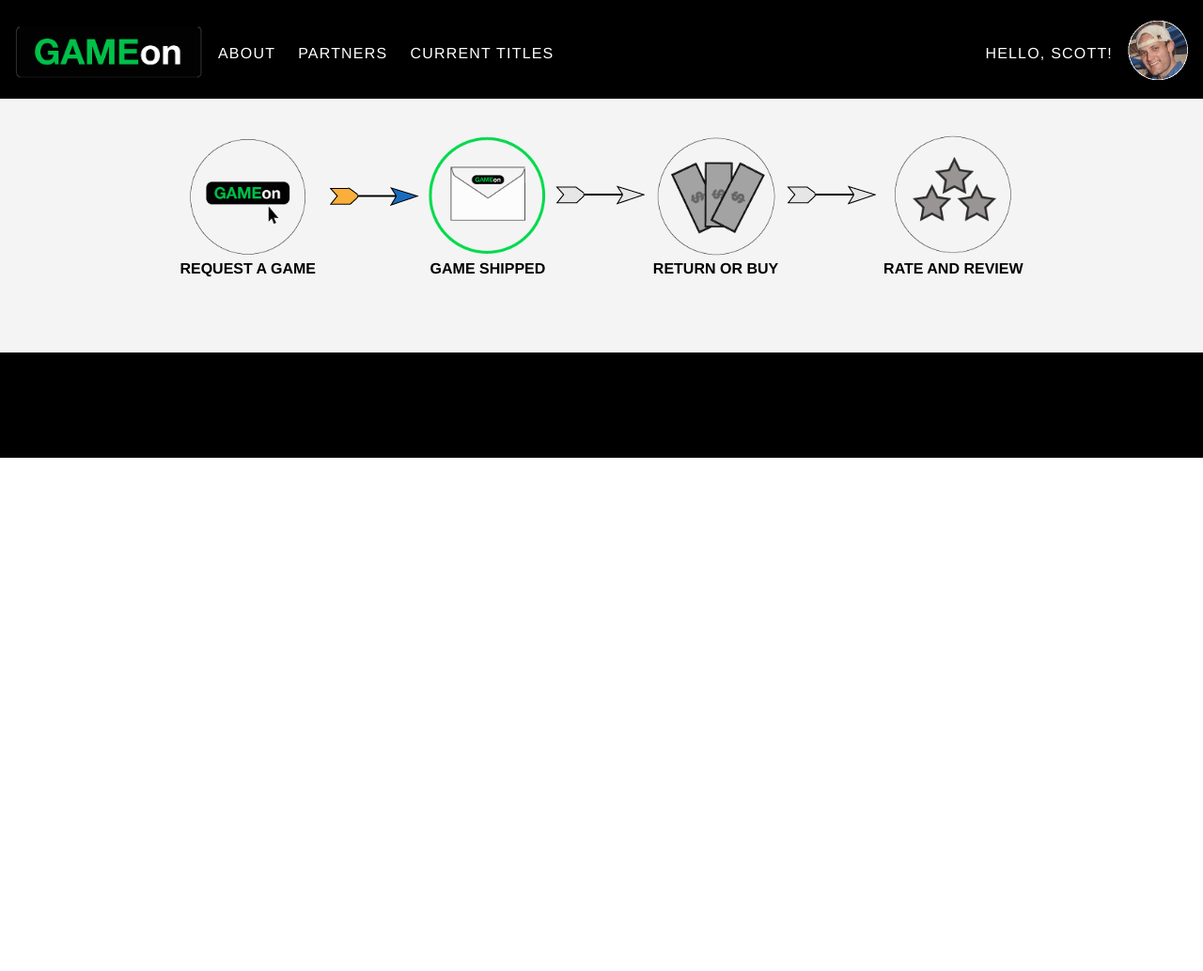
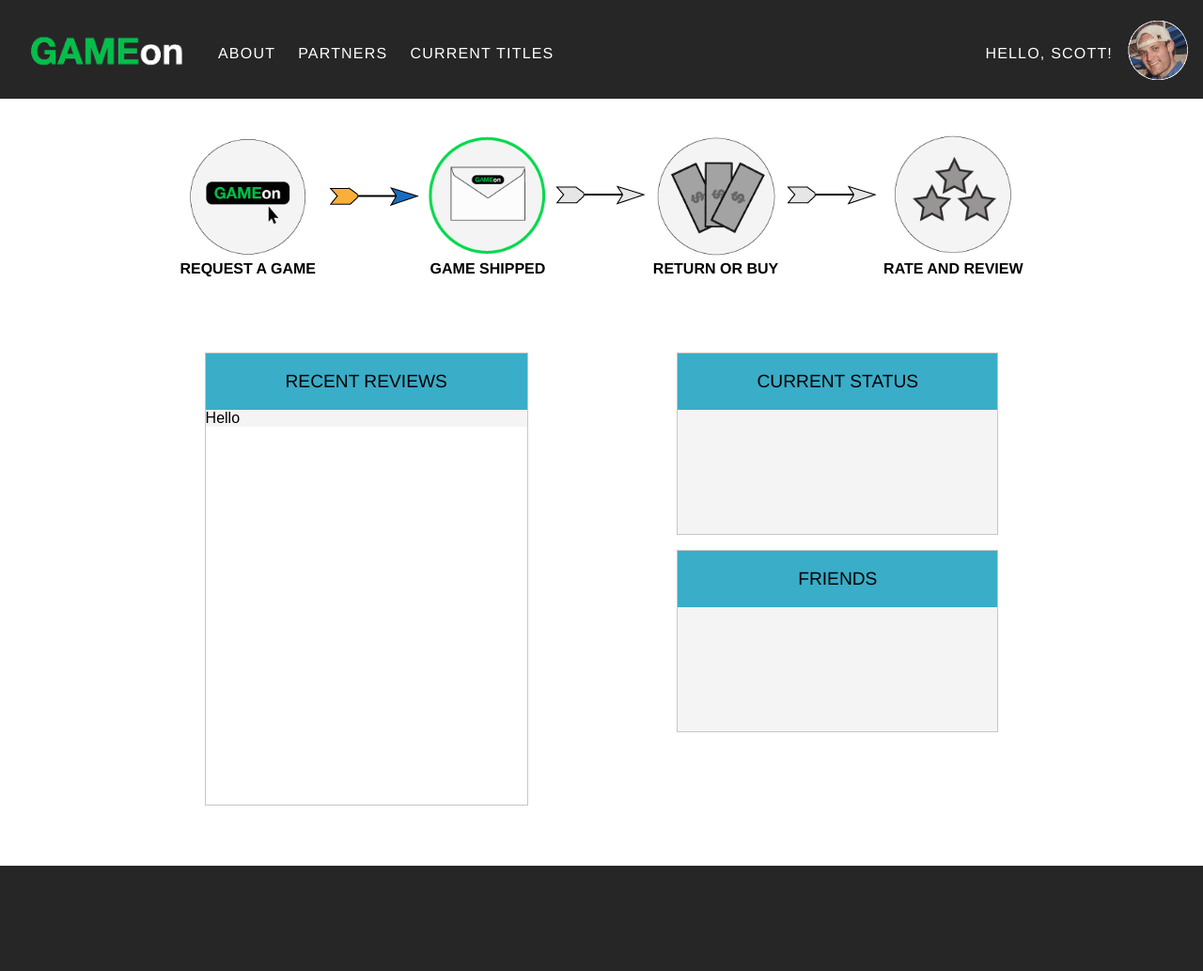
Before and after one commit to scottanderson5/GAME-ON, a Jekyll site: the page built from profile.html, in a window 1280 px wide. Shown: the whole page at 94% size. Built offline with Jekyll 4.4.1, drawn with Linux system fonts in a browser that asks for light colours; before the commit the page ends 900 px from its top, so only the background shows below that.

Commit message:
More Layouts Added to Dashboard Page

```diff
--- a/_sass/_colors.scss
+++ b/_sass/_colors.scss
@@ -4,7 +4,7 @@ $MainFontColor: black;
 
 //HEADER
 
-$HeaderBackgroundColor: #000000;
+$HeaderBackgroundColor: #262626;
 $HeaderFontColor: white;
 
 //INTRO SECTION
@@ -45,7 +45,8 @@ $ReviewExampleBackgroundColor: white;
 //PROFILE PAGE
 
 $ProfileBackgroundColor: #f4f4f4;
+$UserBoxesHeadersColor: #3AADC8;
 
 //FOOTER
 
-$FooterBackgroundColor: #000000;
+$FooterBackgroundColor: #262626;
--- a/_sass/_fonts.scss
+++ b/_sass/_fonts.scss
@@ -24,3 +24,8 @@ $SectionsFontWeight: 700;
 
 $ReviewUserFontWeight: 700;
 $ReviewUserFontSize: 1.2em;
+
+//USER DASBOARD
+
+$DashboardColumnHeadersFontSize: 1.2em;
+$DashboardColumnHeadersFontWeight: 500;
--- a/css/main.scss
+++ b/css/main.scss
@@ -634,6 +634,56 @@
 	}
 }
 
+//DASHBOARD MAIN CONTENT
+
+.profile-main{
+	background-color: white;
+}
+
+.dashboard-wrap{
+	overflow: hidden;
+	margin: 0 auto 4em auto;
+}
+
+.user-reviews-wrap{
+	border: 1px solid $BorderColor;
+	height: 30em;
+	margin: 0 auto;
+	float: left;
+}
+
+.user-reviews-top{
+	background-color: $UserBoxesHeadersColor;
+	font-family: $MainFontFamily;
+	font-size: $DashboardColumnHeadersFontSize;
+	font-weight: $DashboardColumnHeadersFontWeight;
+	width: 100%;
+	text-align: center;
+	padding: 1em 0em 1em 0em;
+}
+
+.user-reviews-bottom{
+	background-color: $BackgroundColor;
+}
+
+.user-details-wrap{
+	float: right;
+}
+
+.user-details-status{
+	border: 1px solid $BorderColor;
+	background-color: $BackgroundColor;
+	height: 12em;
+}
+
+.user-reviews-friends{
+	border: 1px solid $BorderColor;
+	background-color: $BackgroundColor;
+	height: 12em;
+	margin: 1em 0em 0em 0em;
+}
+
+
 //FOOTER
 
 .site-footer{
--- a/profile.html
+++ b/profile.html
@@ -4,7 +4,7 @@ title: Profile Page
 ---
 
 <div class="row">
-	<div class="col col-12 main-profile-page">
+	<div class="col col-12 profile-main">
 
 <!-- PROGRESS TRACKER -->
 		<div class="row">
@@ -31,6 +31,39 @@ title: Profile Page
 				</div>
 			</div>
 
+			<div class="row">
+				<div class="col col-8 dashboard-wrap">
+
+					<div class="col col-5 user-reviews-wrap">
+						<div class="user-reviews-top">
+						RECENT REVIEWS
+						</div>
+						<div class="user-reviews-bottom">
+						Hello
+						</div>
+					</div>
+
+					<div class="col col-5 user-details-wrap">
+
+						<div class="user-details-status">
+							<div class="user-reviews-top">
+								CURRENT STATUS
+							</div>
+
+						</div>
+
+						<div class="user-reviews-friends">
+							<div class="user-reviews-top">
+								FRIENDS
+							</div>
+
+
+						</div>
+					</div>
+
+				</div>
+			</div>
+
 
 
 
```
Also changed, not shown: Assets/GameOn-Logo.gif.
